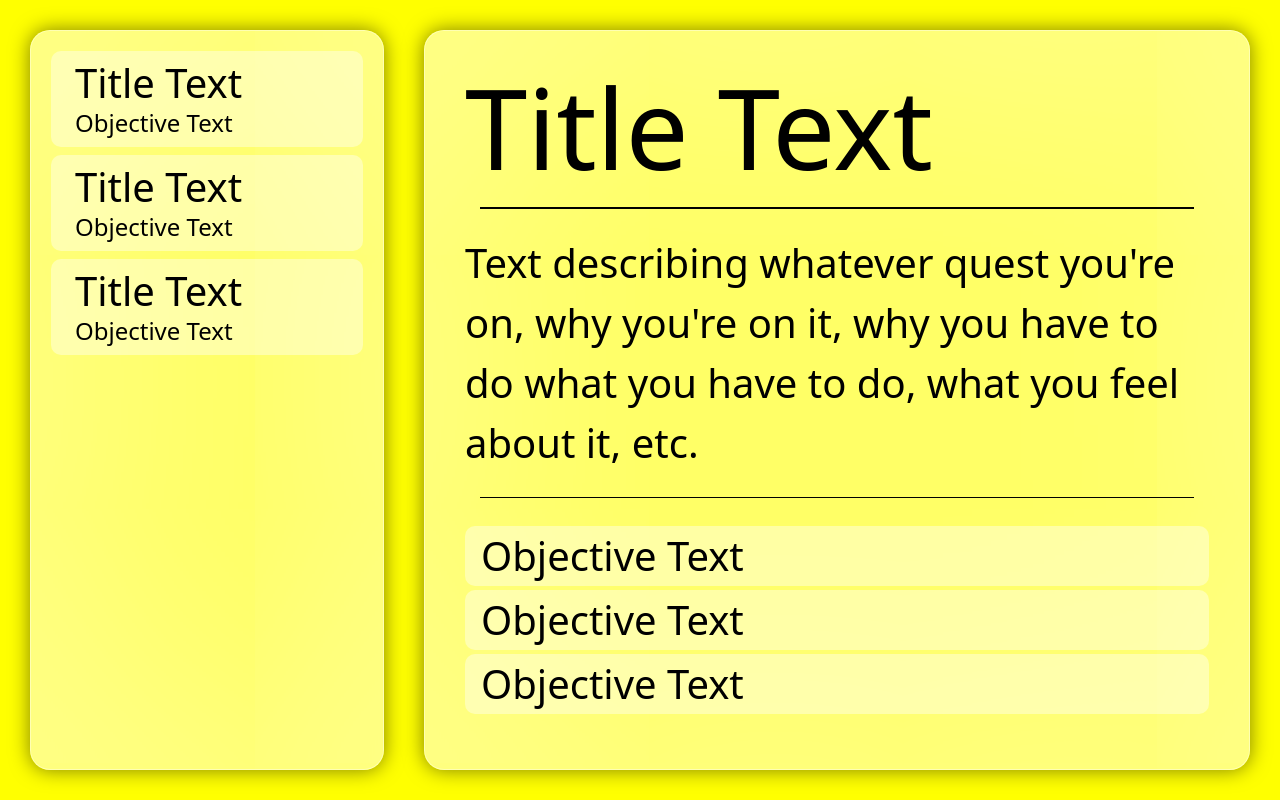
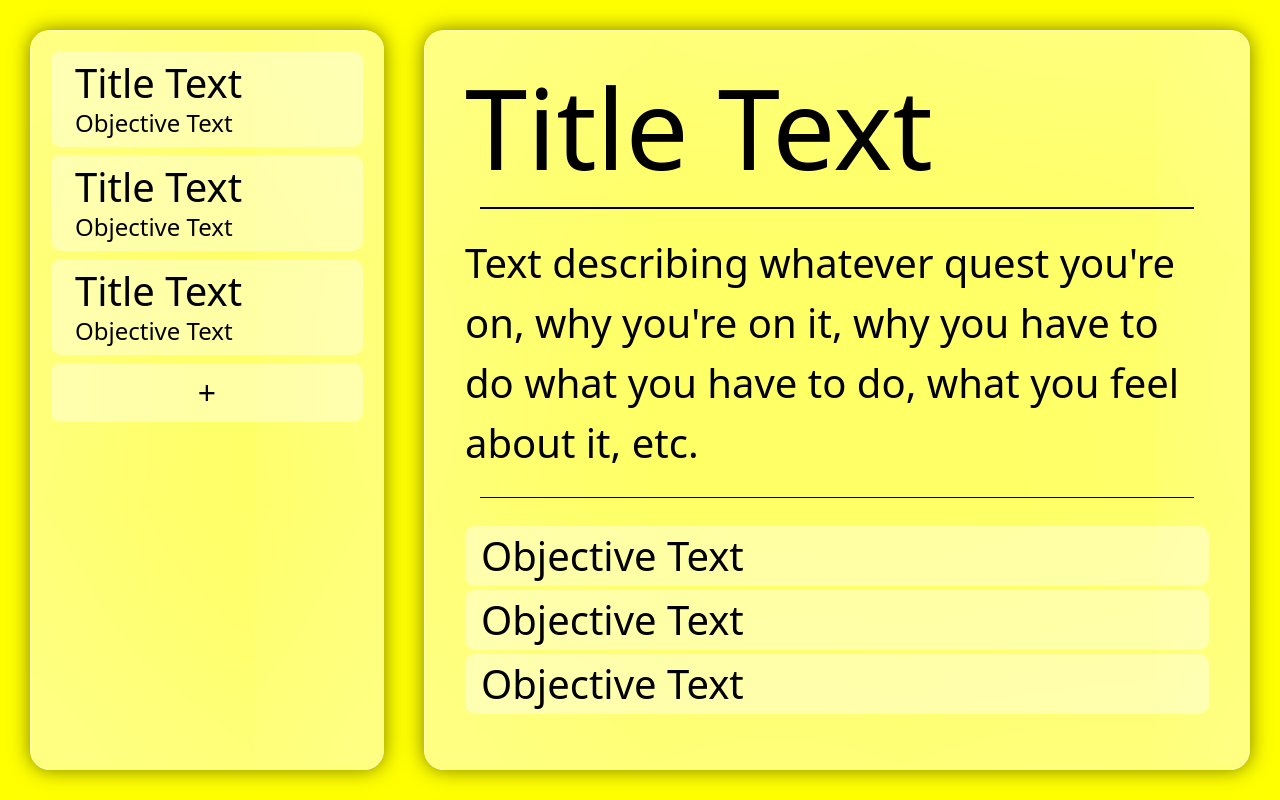
Before and after one commit to LinkWentz/quest-log, a React (Vite) app in the folder client/: page / in a window 1280 px wide. Built offline with nearby package versions, Linux system fonts and the light colour scheme; a web font is replaced by a local one.

Commit message:
Add new quest button

```diff
--- a/client/src/components/QuestSelector.jsx
+++ b/client/src/components/QuestSelector.jsx
@@ -6,6 +6,7 @@ function QuestSelector() {
       <QuestCard title="Title Text">Objective Text</QuestCard>
       <QuestCard title="Title Text">Objective Text</QuestCard>
       <QuestCard title="Title Text">Objective Text</QuestCard>
+      <button className="QuestCard Glint">+</button>
     </div>
   );
 }
--- a/client/src/components/styles/QuestLog.css
+++ b/client/src/components/styles/QuestLog.css
@@ -93,6 +93,13 @@
     text-overflow: ellipsis;
     overflow: hidden;
     white-space: nowrap;
+}
+
+.QuestSelector button {
+    border: none;
+    outline: none;
+    font-size: 2rem;
+    font-family: inherit;
 }
 
 /* Quest */
```
